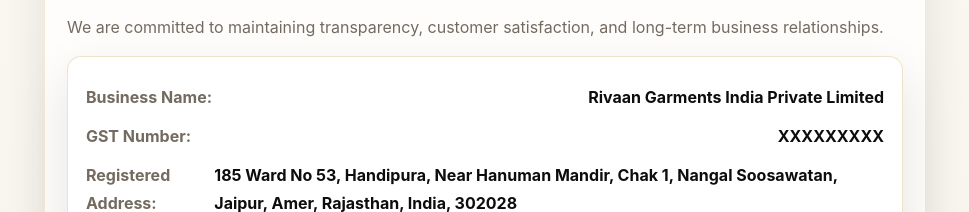
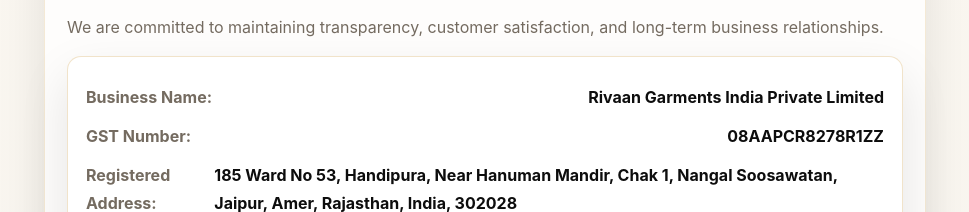
Before and after one commit to rivaangarments/UI, a Next.js app: page /about in a window 1280 px wide. Shown: the part 1100-1312 px from the top of the page, without its empty margins (304-1273 px from the left). Built offline with nearby package versions, Linux system fonts and the light colour scheme; no server answers.

Commit message:
adding gst number

```diff
--- a/app/about/page.js
+++ b/app/about/page.js
@@ -96,7 +96,7 @@
                 </p>
                 <div className="about-meta luxury-panel">
                   <p><span>Business Name:</span> <b>Rivaan Garments India Private Limited</b></p>
-                  <p><span>GST Number:</span> <b>XXXXXXXXX</b></p>
+                  <p><span>GST Number:</span> <b>08AAPCR8278R1ZZ</b></p>
                   <p><span>Registered Address:</span> <b>{BUSINESS_ADDRESS}</b></p>
                   <p><span>Email:</span> <b><a className="about-link" href={`mailto:${CONTACT_EMAIL}`}>{CONTACT_EMAIL}</a></b></p>
                   <p><span>Phone:</span> <b><a className="about-link" href={`tel:${CONTACT_PHONE}`}>{CONTACT_PHONE}</a></b></p>
```
